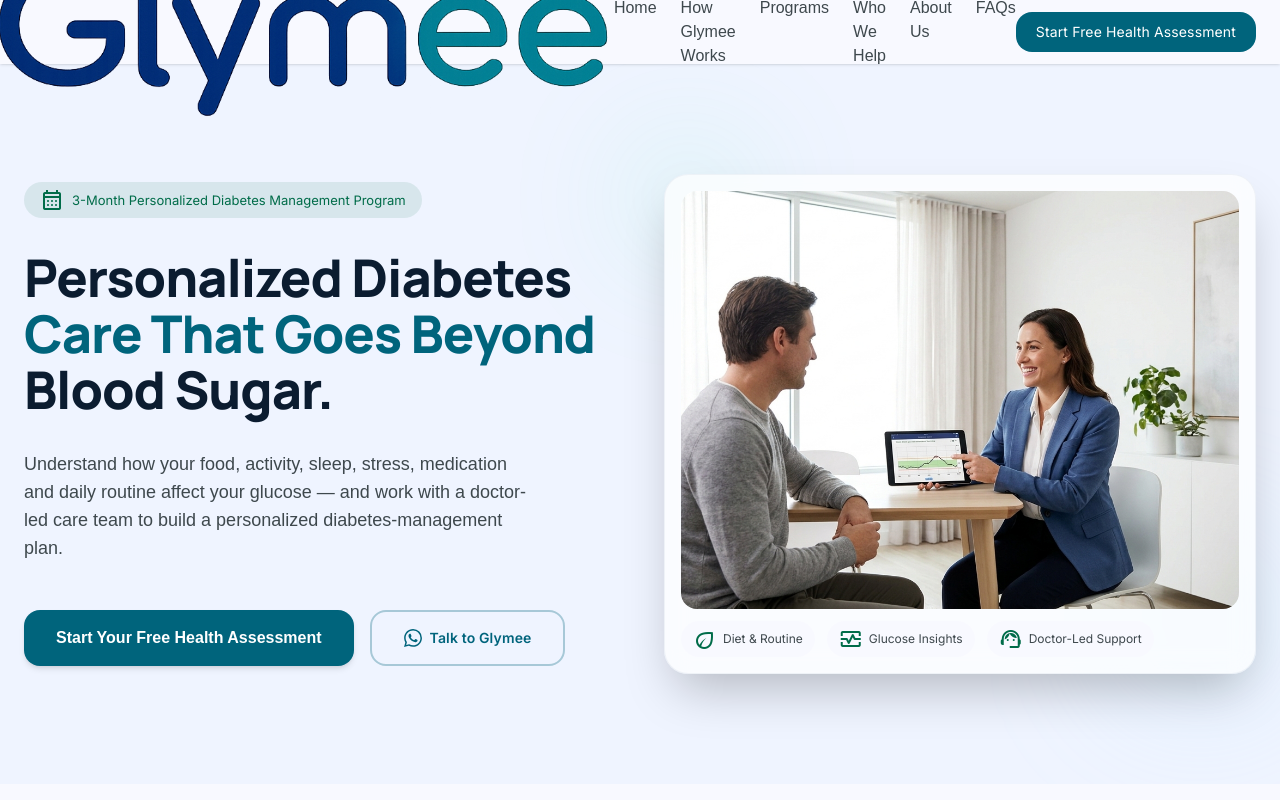
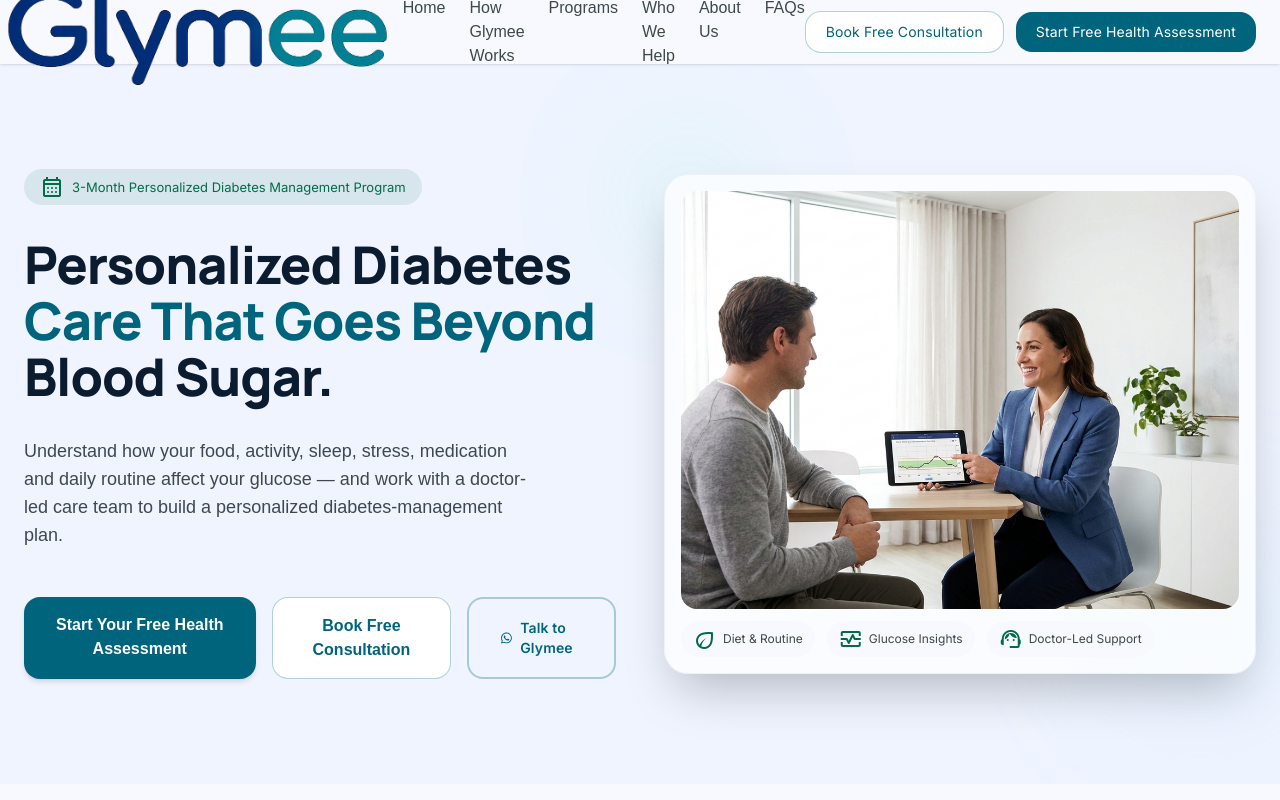
Before and after one commit to theshakytails-web/glymee.health, a Next.js app: page / in a window 1280 px wide. Shown: the top 800 px of the page. Built offline with nearby package versions, Linux system fonts and the light colour scheme; a web font is replaced by a local one.

Commit message:
feat: add Book Free Consultation button alongside health assessment CTA
- Add Book Free Consultation button (opens consultation modal) to Hero,
  CTASection, and TopNavBar (desktop + mobile)
- Keep both primary conversion paths visible: book a free consultation and
  start a free health assessment

```diff
--- a/src/components/CTASection.tsx
+++ b/src/components/CTASection.tsx
@@ -1,7 +1,11 @@
+"use client";
+
 import Link from "next/link";
 import WhatsAppButton from "./WhatsAppButton";
+import { useConsultation } from "@/context/ConsultationContext";
 
 export default function CTASection() {
+  const { open } = useConsultation();
   return (
     <section className="py-12 md:py-20 px-4 sm:px-6 max-w-[1280px] mx-auto">
       <div className="bg-primary rounded-3xl p-8 md:p-10 lg:p-12 text-center text-on-primary relative overflow-hidden">
@@ -11,7 +15,8 @@
           </h2>
           <p className="font-body-md text-[15px] md:text-[16px] leading-[22px] md:leading-[24px] opacity-90">
             Your diabetes is personal. Your care should be personal too. Start
-            your Glymee journey with a free health assessment.
+            your Glymee journey with a free health assessment — or book a free
+            consultation and talk to our team.
           </p>
           <div className="flex flex-col sm:flex-row gap-3 sm:gap-4 justify-center">
             <Link
@@ -20,6 +25,13 @@
             >
               Start Your Free Health Assessment
             </Link>
+            <button
+              type="button"
+              onClick={open}
+              className="bg-white text-primary px-6 sm:px-10 py-3 md:py-4 rounded-lg font-headline-md text-[16px] md:text-[20px] leading-[24px] md:leading-[28px] font-semibold hover:opacity-90 transition-all w-full sm:w-auto"
+            >
+              Book Free Consultation
+            </button>
             <WhatsAppButton
               label="Talk to Glymee"
               className="border border-white/40 text-white px-6 sm:px-10 py-3 md:py-4 rounded-lg font-headline-md text-[16px] md:text-[20px] leading-[24px] md:leading-[28px] font-semibold w-full sm:w-auto"
--- a/src/components/HeroSection.tsx
+++ b/src/components/HeroSection.tsx
@@ -3,8 +3,10 @@
 import Image from "next/image";
 import Link from "next/link";
 import WhatsAppButton from "./WhatsAppButton";
+import { useConsultation } from "@/context/ConsultationContext";
 
 export default function HeroSection() {
+  const { open } = useConsultation();
   return (
     <section
       id="home"
@@ -37,6 +39,13 @@
             >
               Start Your Free Health Assessment
             </Link>
+            <button
+              type="button"
+              onClick={open}
+              className="w-full sm:w-auto px-8 py-4 rounded-lg bg-white border border-primary/30 text-primary font-semibold text-center hover:bg-primary/5 transition-colors"
+            >
+              Book Free Consultation
+            </button>
             <WhatsAppButton
               className="w-full sm:w-auto px-8 py-4 rounded-lg border-2 border-primary/30 text-primary font-semibold"
               label="Talk to Glymee"
--- a/src/components/TopNavBar.tsx
+++ b/src/components/TopNavBar.tsx
@@ -4,6 +4,7 @@
 import Image from "next/image";
 import Link from "next/link";
 import WhatsAppButton from "./WhatsAppButton";
+import { useConsultation } from "@/context/ConsultationContext";
 
 const navLinks = [
   { label: "Home", href: "#home" },
@@ -16,6 +17,7 @@
 
 export default function TopNavBar() {
   const [mobileOpen, setMobileOpen] = useState(false);
+  const { open } = useConsultation();
 
   return (
     <nav className="fixed top-0 left-0 right-0 z-50 flex justify-between items-center h-16 px-6 bg-surface/80 backdrop-blur-md shadow-sm">
@@ -55,6 +57,13 @@
       </button>
 
       <div className="hidden lg:flex items-center gap-3">
+        <button
+          type="button"
+          onClick={open}
+          className="bg-white border border-primary/30 text-primary px-5 py-2.5 rounded-lg font-label-md text-[14px] leading-[20px] tracking-[0.01em] hover:bg-primary/5 transition-all active:scale-95 whitespace-nowrap"
+        >
+          Book Free Consultation
+        </button>
         <Link
           href="/free-health-assessment"
           className="bg-primary text-on-primary px-5 py-2.5 rounded-lg font-label-md text-[14px] leading-[20px] tracking-[0.01em] hover:opacity-90 transition-all active:scale-95 whitespace-nowrap"
@@ -77,6 +86,16 @@
                 {link.label}
               </a>
             ))}
+            <button
+              type="button"
+              onClick={() => {
+                setMobileOpen(false);
+                open();
+              }}
+              className="mt-1 w-full bg-white border border-primary/30 text-primary px-5 py-3 rounded-lg font-label-md text-[14px] text-center hover:bg-primary/5 transition-all"
+            >
+              Book Free Consultation
+            </button>
             <Link
               href="/free-health-assessment"
               className="mt-1 w-full bg-primary text-on-primary px-5 py-3 rounded-lg font-label-md text-[14px] text-center hover:opacity-90 transition-all"
```
